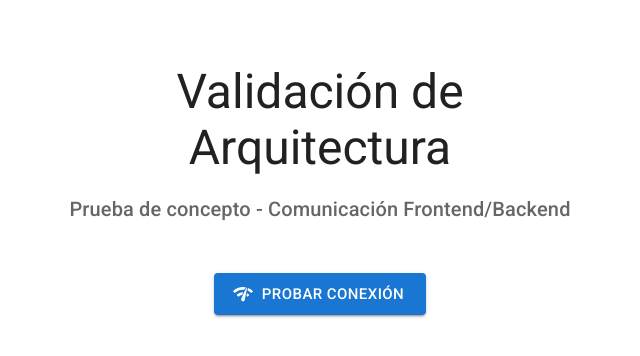
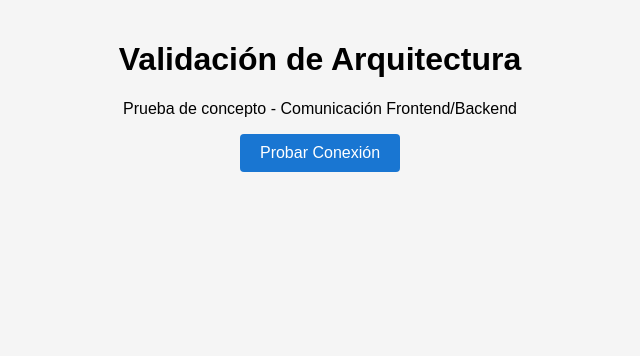
Before and after one commit to gabubuu/pruebadeconcepto-frontend, a React (Vite) app: page / in a window 1280 px wide. Shown: the top 356 px of the page, without its empty margins (320-960 px from the left). Built offline with nearby package versions, Linux system fonts and the light colour scheme.

Commit message:
Prueba: Versión simplificada para diagnosticar problemas de renderizado

```diff
--- a/index.html
+++ b/index.html
@@ -4,7 +4,19 @@
     <meta charset="UTF-8" />
     <link rel="icon" type="image/svg+xml" href="/vite.svg" />
     <meta name="viewport" content="width=device-width, initial-scale=1.0" />
-    <title>proyecto-frontend</title>
+    <title>Prueba de Concepto - Frontend</title>
+    <style>
+      body {
+        margin: 0;
+        padding: 0;
+        background-color: #f5f5f5;
+      }
+      #root {
+        min-height: 100vh;
+        display: flex;
+        flex-direction: column;
+      }
+    </style>
   </head>
   <body>
     <div id="root"></div>
--- a/src/App.jsx
+++ b/src/App.jsx
@@ -1,87 +1,29 @@
-import { useState } from 'react';
-import {
-  Container,
-  Box,
-  Typography,
-  Button,
-  CircularProgress,
-  Snackbar,
-  Alert
-} from '@mui/material';
-import { NetworkCheck } from '@mui/icons-material';
+import React from 'react';
 
 export default function App() {
-  const [isLoading, setIsLoading] = useState(false);
-  const [snackbar, setSnackbar] = useState({
-    open: false,
-    message: '',
-    severity: 'info'
-  });
-
-  const handleCloseSnackbar = () => {
-    setSnackbar({ ...snackbar, open: false });
-  };
-
-  const testBackendConnection = async () => {
-    setIsLoading(true);
-    try {
-      const backendUrl = 'https://proyecto-backend-36oi.onrender.com';
-      const response = await fetch(`${backendUrl}/api/health`);
-      const data = await response.json();
-
-      setSnackbar({
-        open: true,
-        message: data.message || (response.ok ? 'Sistema conectado' : 'Error al conectar'),
-        severity: response.ok ? 'success' : 'error'
-      });
-    } catch (error) {
-      setSnackbar({
-        open: true,
-        message: 'Error de conexión con el servidor',
-        severity: 'error'
-      });
-    } finally {
-      setIsLoading(false);
-    }
-  };
 
   return (
-    <Container maxWidth="sm" sx={{ mt: 8 }}>
-      <Box textAlign="center">
-        <Typography variant="h3" component="h1" gutterBottom>
-          Validación de Arquitectura
-        </Typography>
-        <Typography variant="h6" color="text.secondary" paragraph>
-          Prueba de concepto - Comunicación Frontend/Backend
-        </Typography>
-        <Button
-          variant="contained"
-          color="primary"
-          size="large"
-          onClick={testBackendConnection}
-          disabled={isLoading}
-          startIcon={isLoading ? <CircularProgress size={20} color="inherit" /> : <NetworkCheck />}
-          sx={{ mt: 4 }}
-        >
-          {isLoading ? 'Verificando...' : 'Probar Conexión'}
-        </Button>
-      </Box>
-
-      <Snackbar
-        open={snackbar.open}
-        autoHideDuration={6000}
-        onClose={handleCloseSnackbar}
-        anchorOrigin={{ vertical: 'bottom', horizontal: 'center' }}
+    <div style={{
+      padding: '20px',
+      textAlign: 'center',
+      fontFamily: 'Arial, sans-serif'
+    }}>
+      <h1>Validación de Arquitectura</h1>
+      <p>Prueba de concepto - Comunicación Frontend/Backend</p>
+      <button
+        style={{
+          padding: '10px 20px',
+          fontSize: '16px',
+          backgroundColor: '#1976d2',
+          color: 'white',
+          border: 'none',
+          borderRadius: '4px',
+          cursor: 'pointer'
+        }}
+        onClick={() => alert('¡Botón funcionando!')}
       >
-        <Alert
-          onClose={handleCloseSnackbar}
-          severity={snackbar.severity}
-          variant="filled"
-          sx={{ width: '100%' }}
-        >
-          {snackbar.message}
-        </Alert>
-      </Snackbar>
-    </Container>
+        Probar Conexión
+      </button>
+    </div>
   );
 }
--- a/src/main.jsx
+++ b/src/main.jsx
@@ -1,26 +1,9 @@
 import React from 'react'
 import ReactDOM from 'react-dom/client'
 import App from './App.jsx'
-import { ThemeProvider, createTheme, CssBaseline } from '@mui/material'
-import '@fontsource/roboto/300.css';
-import '@fontsource/roboto/400.css';
-import '@fontsource/roboto/500.css';
-import '@fontsource/roboto/700.css';
-
-const theme = createTheme({
-  palette: {
-    mode: 'light',
-    primary: {
-      main: '#1976d2',
-    },
-  },
-})
 
 ReactDOM.createRoot(document.getElementById('root')).render(
   <React.StrictMode>
-    <ThemeProvider theme={theme}>
-      <CssBaseline />
-      <App />
-    </ThemeProvider>
+    <App />
   </React.StrictMode>
 )
```
